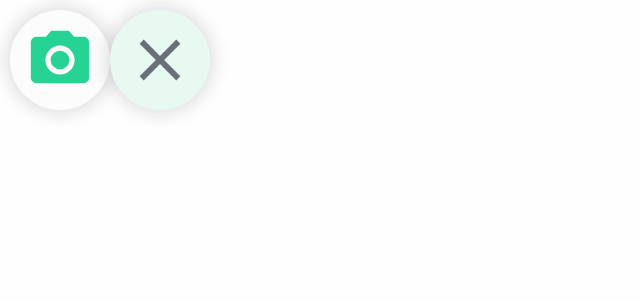
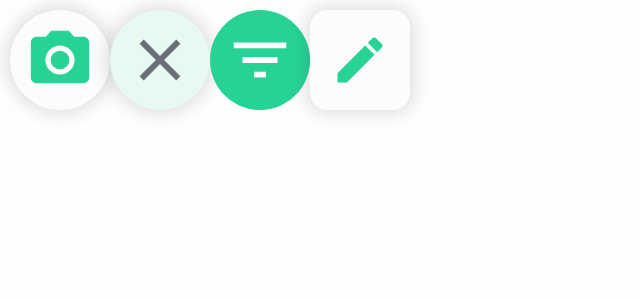
Before and after one commit to platzimaster-wedeal/wefront, a React app: page /draw in a window 1280 px wide. Shown: the top 300 px of the page, without its empty margins (0-640 px from the left). Built offline with nearby package versions, Linux system fonts and the light colour scheme.

Commit message:
[REFACTOR] SmallButtonCA and SmallButtonSA added

```diff
--- a/src/assets/styles/components/Buttons/SmallButtonCA.scss
+++ b/src/assets/styles/components/Buttons/SmallButtonCA.scss
@@ -1,7 +1,7 @@
 @import '../../partials/colors.scss';
 @import '../../partials/shadows.scss';
 
-.button-action {
+.button-actionCA {
     background-color: $color-background;
     border-radius: 50%;
     display: flex;
--- a/src/assets/styles/components/Buttons/SmallButtonSA.scss
+++ b/src/assets/styles/components/Buttons/SmallButtonSA.scss
@@ -1,7 +1,7 @@
 @import '../../partials/colors.scss';
 @import '../../partials/shadows.scss';
 
-.button-action {
+.button-actionSA {
     background-color: $color-background;
     border-radius: 17%;
     display: flex;
--- a/src/assets/styles/components/Draw/Draw.scss
+++ b/src/assets/styles/components/Draw/Draw.scss
@@ -8,5 +8,5 @@
 .button__container {
     display: flex;
     padding: 10px;
-
+    height: 100vh;
 }
--- a/src/components/Buttons/SmallButtonCA.jsx
+++ b/src/components/Buttons/SmallButtonCA.jsx
@@ -22,7 +22,7 @@ const SmallButtonCA = ({ icon, width, height, fontSize, closeBtn }) => {
  const MdIcon = icon;
  return (
   <button
-   className="button-action"
+   className="button-actionCA"
    style={buttonSize(width, height, fontSize, closeBtn)}>
    <MdIcon />
   </button>
--- a/src/components/Buttons/SmallButtonSA.jsx
+++ b/src/components/Buttons/SmallButtonSA.jsx
@@ -12,7 +12,7 @@ const buttonSize = (width, height, fontSize) => {
 const SmallButtonSA = ({ icon, width, height, fontSize }) => {
  const MdIcon = icon;
  return (
-  <button className="button-action" style={buttonSize(width, height, fontSize)}>
+  <button className="button-actionSA" style={buttonSize(width, height, fontSize)}>
    <MdIcon />
   </button>
  );
--- a/src/container/Draw.js
+++ b/src/container/Draw.js
@@ -1,6 +1,8 @@
 import React from "react";
-import { MdCameraAlt, MdClose } from "react-icons/md";
+import { MdCameraAlt, MdClose, MdFilterList, MdModeEdit } from "react-icons/md";
 import SmallButtonCA from "../components/Buttons/SmallButtonCA";
+import SmallButtonSA from "../components/Buttons/SmallButtonSA";
+import ButtonAction from "../components/Buttons/ButtonAction";
 import "../assets/styles/components/Draw/Draw.scss";
 
 const Draw = () => {
@@ -13,6 +15,8 @@ const Draw = () => {
     closeBtn={false}
    />
    <SmallButtonCA icon={MdClose} width="100px" height="100px" closeBtn />
+   <ButtonAction icon={MdFilterList} width="100px" height="100px"  />
+   <SmallButtonSA icon={MdModeEdit} width="100px" height="100px" fontSize='60px'  />
   </div>
  );
 };
```
